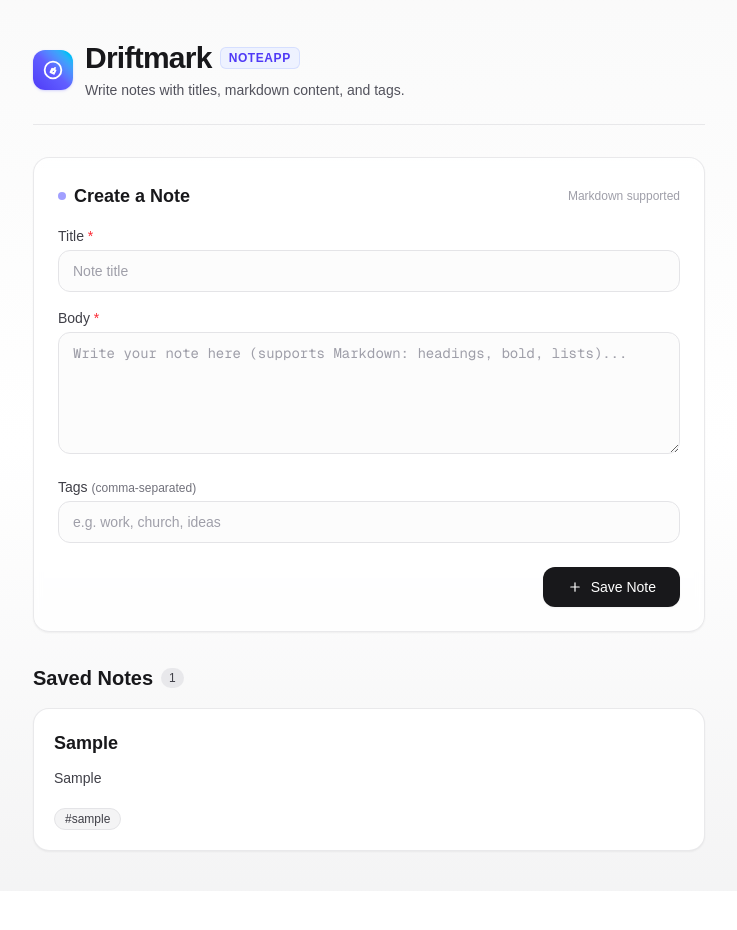
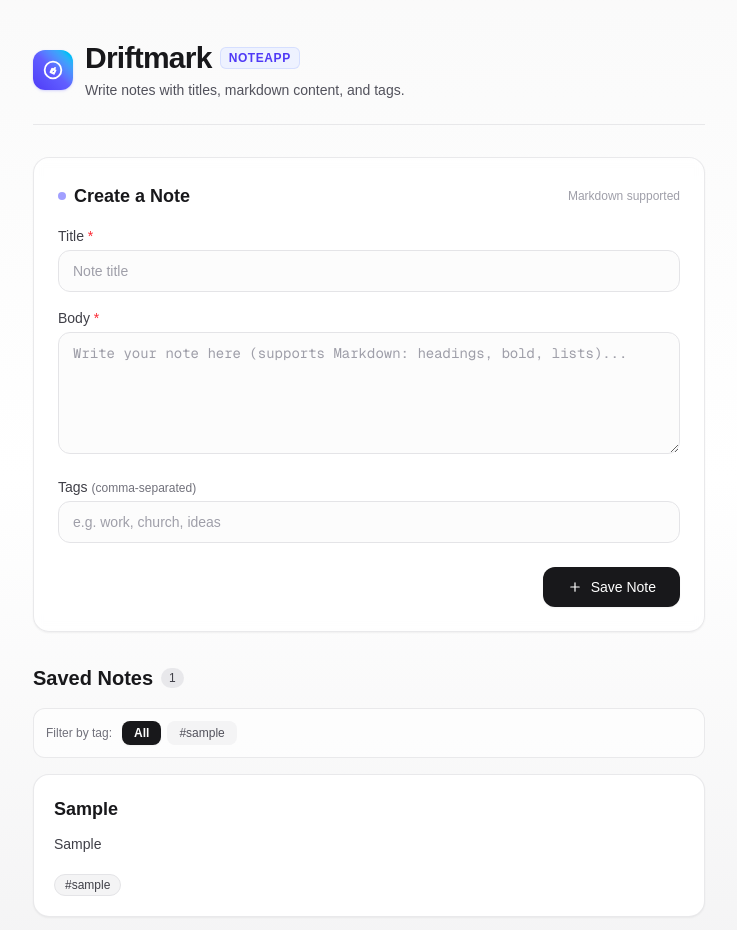
Before and after one commit to Phayvour1/driftmark-noteapp, a Next.js app: page / in a window 1280 px wide. Both pictures are taken after typing "Sample", "Sample", "Sample" into the empty fields and a click on the button "Save Note". Shown: the top 930 px of the page, without its empty margins (271-1008 px from the left). Before the commit the page ends 891 px from the top, so only its background shows below. Built offline with nearby package versions, Linux system fonts and the light colour scheme.

Commit message:
feat: filter notes by tag with All reset

```diff
--- a/app/page.tsx
+++ b/app/page.tsx
@@ -7,9 +7,20 @@ import { checkNote, type Note } from './actions';
 export default function Home() {
   const [notes, setNotes] = useState<Note[]>([]);
   const [isLoaded, setIsLoaded] = useState(false);
+  const [selectedTag, setSelectedTag] = useState<string | null>(null);
   const [error, setError] = useState<string | null>(null);
   const [isPending, startTransition] = useTransition();
   const formRef = useRef<HTMLFormElement>(null);
+
+  // Derive unique tags from all notes
+  const allTags = Array.from(
+    new Set(notes.flatMap((note) => note.tags))
+  ).sort();
+
+  // Filter notes by selected tag
+  const filteredNotes = selectedTag
+    ? notes.filter((note) => note.tags.includes(selectedTag))
+    : notes;
 
   // Read localStorage inside useEffect, not during first render (as per SPEC)
   useEffect(() => {
@@ -230,14 +241,60 @@ export default function Home() {
 
         {/* Notes List */}
         <section className="space-y-4">
-          <div className="flex items-center justify-between">
-            <h2 className="text-xl font-semibold text-zinc-900 dark:text-zinc-100 flex items-center gap-2">
-              Saved Notes
-              <span className="text-xs px-2 py-0.5 rounded-full bg-zinc-200/80 dark:bg-zinc-800 text-zinc-700 dark:text-zinc-300 font-medium">
-                {notes.length}
+          <div className="flex flex-col sm:flex-row sm:items-center justify-between gap-2">
+            <div className="flex items-center gap-2">
+              <h2 className="text-xl font-semibold text-zinc-900 dark:text-zinc-100 flex items-center gap-2">
+                Saved Notes
+                <span className="text-xs px-2 py-0.5 rounded-full bg-zinc-200/80 dark:bg-zinc-800 text-zinc-700 dark:text-zinc-300 font-medium">
+                  {selectedTag ? `${filteredNotes.length} of ${notes.length}` : notes.length}
+                </span>
+              </h2>
+              {selectedTag && (
+                <span className="text-xs text-indigo-600 dark:text-indigo-400 font-medium bg-indigo-50 dark:bg-indigo-950/60 px-2 py-0.5 rounded-md border border-indigo-200/60 dark:border-indigo-800/60">
+                  #{selectedTag}
+                </span>
+              )}
+            </div>
+          </div>
+
+          {/* Tags Filter Bar */}
+          {allTags.length > 0 && (
+            <div className="flex flex-wrap items-center gap-1.5 p-3 rounded-xl bg-white/60 dark:bg-zinc-900/60 border border-zinc-200/80 dark:border-zinc-800/80">
+              <span className="text-xs font-medium text-zinc-500 dark:text-zinc-400 mr-1">
+                Filter by tag:
               </span>
-            </h2>
-          </div>
+              <button
+                type="button"
+                id="tag-filter-all"
+                onClick={() => setSelectedTag(null)}
+                className={`px-3 py-1 rounded-lg text-xs font-medium transition-all duration-150 cursor-pointer ${
+                  selectedTag === null
+                    ? 'bg-zinc-900 text-white dark:bg-zinc-100 dark:text-zinc-900 shadow-xs font-semibold'
+                    : 'bg-zinc-100 text-zinc-600 hover:bg-zinc-200 dark:bg-zinc-800 dark:text-zinc-300 dark:hover:bg-zinc-700'
+                }`}
+              >
+                All
+              </button>
+              {allTags.map((tag) => (
+                <button
+                  key={tag}
+                  type="button"
+                  id={`tag-filter-${tag}`}
+                  onClick={() => setSelectedTag(tag === selectedTag ? null : tag)}
+                  className={`px-3 py-1 rounded-lg text-xs font-medium transition-all duration-150 cursor-pointer flex items-center gap-1.5 ${
+                    selectedTag === tag
+                      ? 'bg-indigo-600 text-white shadow-xs shadow-indigo-500/30 font-semibold'
+                      : 'bg-zinc-100 text-zinc-600 hover:bg-zinc-200 dark:bg-zinc-800 dark:text-zinc-300 dark:hover:bg-zinc-700'
+                  }`}
+                >
+                  <span>#{tag}</span>
+                  {selectedTag === tag && (
+                    <span className="text-[10px] opacity-75">✕</span>
+                  )}
+                </button>
+              ))}
+            </div>
+          )}
 
           {notes.length === 0 ? (
             <div className="text-center py-12 px-4 rounded-2xl border border-dashed border-zinc-300 dark:border-zinc-800 bg-white/40 dark:bg-zinc-900/40">
@@ -261,9 +318,22 @@ export default function Home() {
                 No notes yet. Create your first note using the form above!
               </p>
             </div>
+          ) : filteredNotes.length === 0 ? (
+            <div className="text-center py-10 px-4 rounded-2xl border border-dashed border-zinc-300 dark:border-zinc-800 bg-white/40 dark:bg-zinc-900/40 space-y-2">
+              <p className="text-zinc-500 dark:text-zinc-400 text-sm">
+                No notes match tag <span className="font-semibold text-indigo-600 dark:text-indigo-400">#{selectedTag}</span>.
+              </p>
+              <button
+                type="button"
+                onClick={() => setSelectedTag(null)}
+                className="text-xs text-indigo-600 dark:text-indigo-400 hover:underline font-medium cursor-pointer"
+              >
+                Clear filter (show All)
+              </button>
+            </div>
           ) : (
             <div className="space-y-3">
-              {notes.map((note) => (
+              {filteredNotes.map((note) => (
                 <article
                   key={note.id}
                   className="p-5 rounded-2xl border border-zinc-200/80 dark:border-zinc-800/80 bg-white dark:bg-zinc-900 shadow-xs space-y-2.5 transition-all duration-200 hover:shadow-md hover:border-zinc-300 dark:hover:border-zinc-700 hover:-translate-y-0.5"
@@ -342,12 +412,19 @@ export default function Home() {
                   {note.tags.length > 0 && (
                     <div className="flex flex-wrap gap-1.5 pt-2">
                       {note.tags.map((tag) => (
-                        <span
+                        <button
                           key={tag}
-                          className="inline-flex items-center px-2.5 py-0.5 rounded-full text-xs font-medium bg-zinc-100 dark:bg-zinc-800/90 text-zinc-700 dark:text-zinc-300 border border-zinc-200 dark:border-zinc-700/80 transition-colors"
+                          type="button"
+                          onClick={() => setSelectedTag(tag === selectedTag ? null : tag)}
+                          className={`inline-flex items-center px-2.5 py-0.5 rounded-full text-xs font-medium transition-colors cursor-pointer ${
+                            selectedTag === tag
+                              ? 'bg-indigo-600 text-white border border-indigo-600 shadow-xs'
+                              : 'bg-zinc-100 dark:bg-zinc-800/90 text-zinc-700 dark:text-zinc-300 border border-zinc-200 dark:border-zinc-700/80 hover:border-indigo-400 dark:hover:border-indigo-500'
+                          }`}
+                          title={`Filter notes by #${tag}`}
                         >
                           #{tag}
-                        </span>
+                        </button>
                       ))}
                     </div>
                   )}
```
